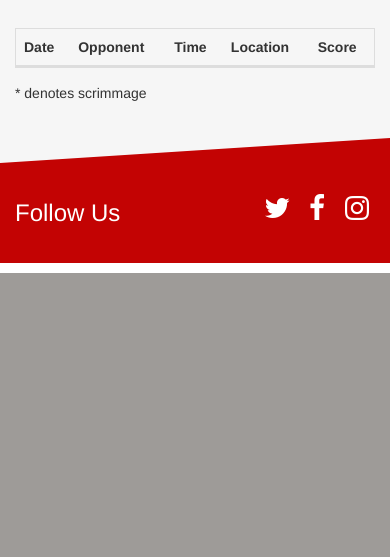
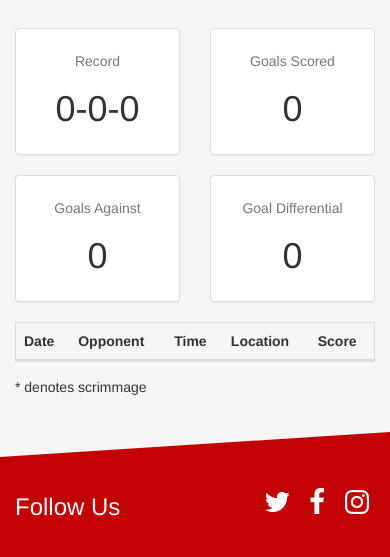
Before and after one commit to acewert/whsboyssoccer, a Django app: page /schedule/ in a window 390 px wide. Shown: the part 571-1128 px from the top of the page. Before the commit the page ends 844 px from the top, so only its background shows below. Run offline with Django 3.2, Linux system fonts and the light colour scheme; tables that the repository leaves empty hold one stand-in row (values such as "Sample post"); some libraries are stand-ins or nearby versions.

Commit message:
Add records to the top of schedules

```diff
--- a/app/templates/schedule.html
+++ b/app/templates/schedule.html
@@ -27,6 +27,46 @@
                             <button class="btn btn-default" type="button" ng-class="{'btn-primary': selectedSquad == 'freshman red'}" ng-click="selectedSquad = 'freshman red'">Fr<span class="hidden-xs">eshmen</span> Red</button>
                         </div>
                     </div>
+                </div>
+            </div>
+            {% for squad, record in records.items %}
+                <div class="row text-center" ng-show="selectedSquad == '{{ squad }}'">
+                    <div class="col-sm-3 col-xs-6">
+                        <div class="panel panel-default">
+                            <div class="panel-body">
+                                <h5 class="text-muted">Record</h5>
+                                <h1>{{ record.wins }}-{{ record.losses }}-{{ record.ties }}</h1>
+                            </div>
+                        </div>
+                    </div>
+                    <div class="col-sm-3 col-xs-6">
+                        <div class="panel panel-default">
+                            <div class="panel-body">
+                                <h5 class="text-muted">Goals Scored</h5>
+                                <h1>{{ record.goals_scored }}</h1>
+                            </div>
+                        </div>
+                    </div>
+                    <div class="col-sm-3 col-xs-6">
+                        <div class="panel panel-default">
+                            <div class="panel-body">
+                                <h5 class="text-muted">Goals Against</h5>
+                                <h1>{{ record.goals_against }}</h1>
+                            </div>
+                        </div>
+                    </div>
+                    <div class="col-sm-3 col-xs-6">
+                        <div class="panel panel-default">
+                            <div class="panel-body">
+                                <h5 class="text-muted">Goal Differential</h5>
+                                <h1>{% if record.goal_differential < 0 %}-{% endif %}{% if record.goal_differential > 0 %}+{% endif %}{{ record.goal_differential }}</h1>
+                            </div>
+                        </div>
+                    </div>
+                </div>
+            {% endfor %}
+            <div class="row">
+                <div class="col-xs-12">
                     <div class="table-responsive">
                         <table class="table table-hover">
                             <thead>
--- a/app/views.py
+++ b/app/views.py
@@ -86,7 +86,45 @@ def roster(request):
 def schedule(request):
     games = Game.objects.order_by('date')
 
-    context = {'games': games}
+    squads = {
+        Game.squads.VARSITY: 'varsity',
+        Game.squads.JV: 'jv',
+        Game.squads.FRESHMAN: 'freshman',
+        Game.squads.FRESHMAN_RED: 'freshman red',
+    }
+
+    records = {
+        squad: {
+            'wins': 0,
+            'ties': 0,
+            'losses': 0,
+            'goals_scored': 0,
+            'goals_against': 0,
+            'goal_differential': 0,
+        } for squad in squads.values()
+    }
+
+    for game in games:
+        if game.whs_score is not None and game.opponent_score is not None:
+            squad = squads[game.squad]
+
+            records[squad]['goals_scored'] += game.whs_score
+            records[squad]['goal_differential'] += game.whs_score
+            records[squad]['goals_against'] += game.opponent_score
+            records[squad]['goal_differential'] -= game.opponent_score
+
+            if game.whs_score > game.opponent_score:
+                records[squad]['wins'] += 1
+            elif game.whs_score == game.opponent_score:
+                records[squad]['ties'] += 1
+            else:
+                records[squad]['losses'] += 1
+
+    context = {
+        'games': games,
+        'records': records,
+    }
+
     context.update(random_splash())
 
     return render(request, 'schedule.html', context)
@@ -95,8 +133,11 @@ def schedule(request):
 def coaches(request):
     coaches = Coach.objects.order_by('ordering')
 
-    context = {'coaches': coaches}
-    context.update(random_splash())
+    context = {
+        'coaches': coaches,
+        'splash': 'images/splash-coaches.jpg',
+        'splash_position': 'left 50% top',
+    }
 
     return render(request, 'coaches.html', context)
 
```
Also changed, not shown: app/static/images/splash-coaches.jpg (added).
